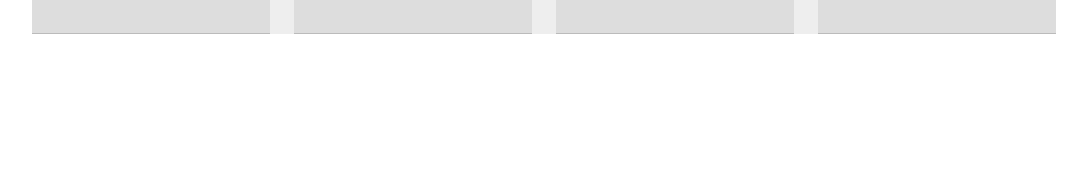
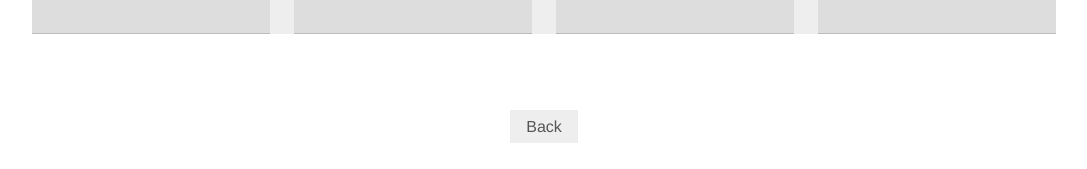
Before and after one commit to thoughtbot/neat, a Jekyll site: the page built from examples/index.html, in a window 1280 px wide. Shown: the part 2647-2816 px from the top of the page, without its empty margins (96-1183 px from the left). Built offline with Jekyll 4.4.1, drawn with Linux system fonts in a browser that asks for light colours; before the commit the page ends 2729 px from its top, so only the background shows below that.

Commit message:
Add back button at the bottom of the examples page

```diff
--- a/css/mobile-example.css
+++ b/css/mobile-example.css
@@ -218,3 +218,13 @@ div.code {
   text-align: center;
   padding-top: 1em;
   padding-bottom: 1em; }
+
+footer {
+  padding: 2em; }
+  footer a.back-button {
+    text-decoration: none;
+    color: #555;
+    padding: 0.5em 1em;
+    background-color: #eee; }
+    footer a.back-button:hover {
+      background-color: #ddd; }
--- a/examples/index.html
+++ b/examples/index.html
@@ -138,3 +138,7 @@ li.block {
      <code>li.block</code>
   </div>
 </section>
+
+<footer>
+<a href="http://thoughtbot.com/neat" class="back-button">Back</a>
+</footer>
```
Also changed, not shown: _sass/mobile-example.scss (+15 -0 lines).
